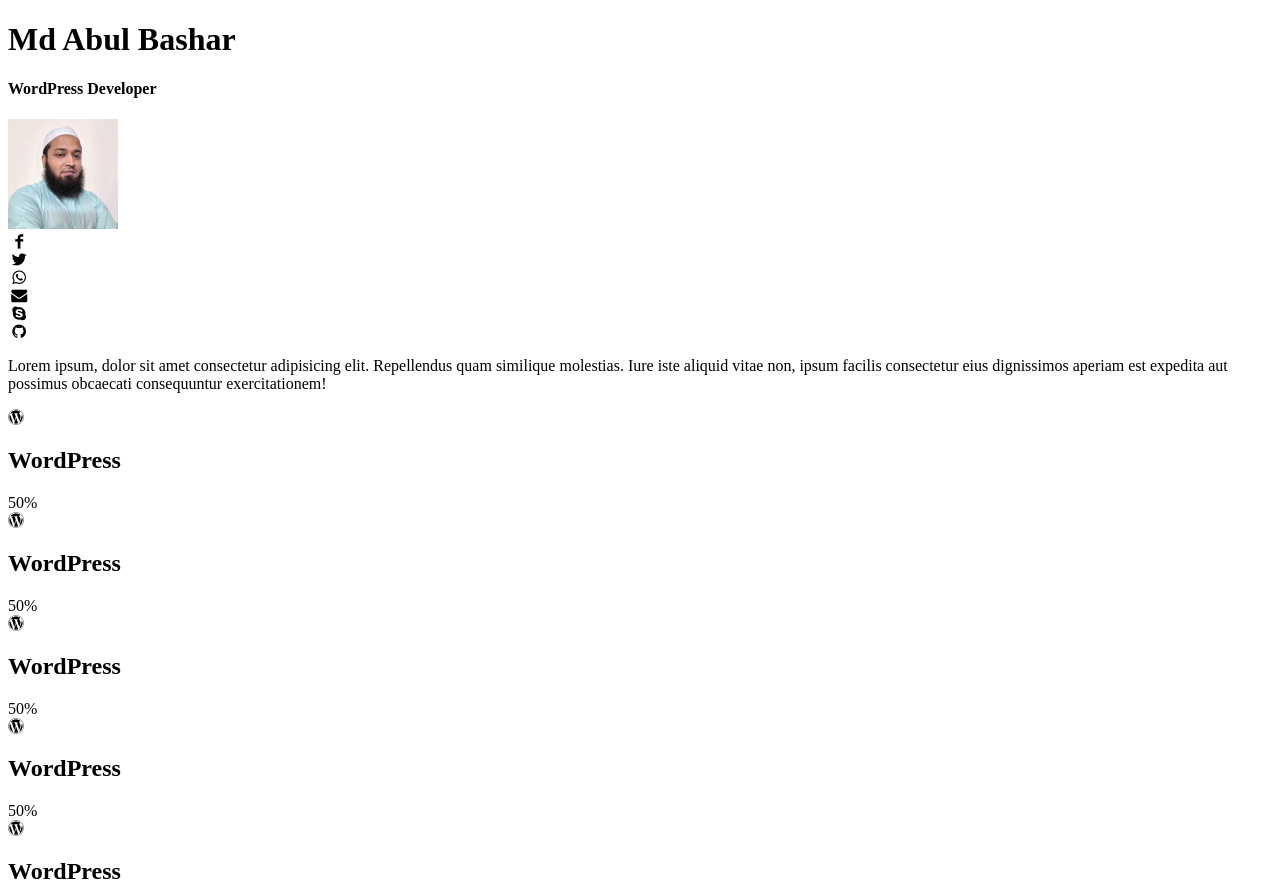
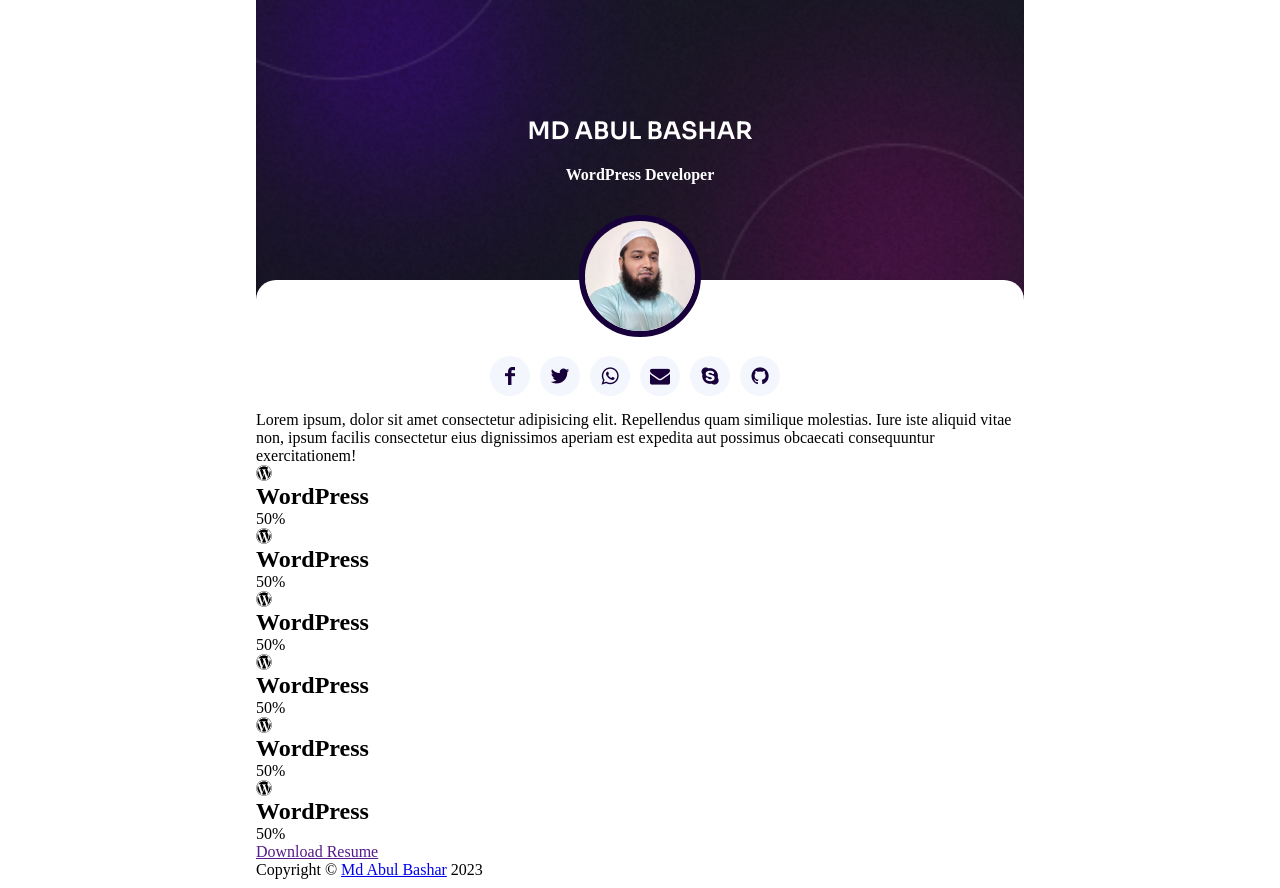
Before and after one commit to hmbashar/nfc-template-design, a plain HTML site: page index.html in a window 1280 px wide. Shown: the top 888 px of the page. Drawn offline with Linux system fonts and the light colour scheme.

Commit message:
social profile done

```diff
--- a/css/style.css
+++ b/css/style.css
@@ -0,0 +1,85 @@
+:root {
+    --nfc-primary-color:#18003A;
+    --nfc-Secondary-color:#F4F6FD;
+    --nfc-text-color:#8C8C8C;
+}
+
+* {
+    margin: 0;
+    padding: 0;
+}
+
+body {
+    max-width: 768px;
+    margin: 0 auto;
+}
+
+.b-nfc-header-area {
+    background-image: url('/img/Bg.png');
+    background-repeat: no-repeat;
+    background-position: center;
+    background-size: cover;
+}
+
+.b-nfc-header {
+    min-height: 300px;
+    display: flex;
+    align-items: center;
+    justify-content: center;
+}
+
+.b-nfc-header-content {
+    color: #fff;
+    text-align: center;
+}
+
+.b-nfc-header-content h1 {
+    margin-bottom: 20px;
+    color: #FFF;
+    font-family: 'Sora', sans-serif;
+    font-size: 24px;
+    font-style: normal;
+    font-weight: 600;
+    line-height: normal;
+    text-transform: uppercase;
+}
+
+.b-nfc-main-content-area {
+    background-color: #FFF;
+    border-radius:20px ;
+    margin-top: -20px;
+}
+.b-nfc-profile-picture {
+    text-align: center;
+}
+.b-nfc-profile-picture img {
+    border: 6px solid var(--nfc-primary-color);
+  border-radius: 100%;
+  margin-top: -65px;
+}
+
+.b-nfc-social-profile{
+    display: flex;
+    justify-content: center;
+    margin-top: 15px;
+    margin-bottom: 15px;
+}
+.b-nfc-single-profile a {
+    text-decoration: none;
+}
+.b-nfc-single-profile i {
+    width: 40px;
+    height: 40px;
+    background-color: var(--nfc-Secondary-color);
+    font-size: 20px;
+    display: flex;
+    align-items: center;
+    border-radius: 50%;
+    justify-content: center;
+    margin-right: 10px;
+    color: var(--nfc-primary-color);
+}
+.b-nfc-single-profile i:hover {
+    background-color: var(--nfc-primary-color);
+    color:#fff;
+}
--- a/index.html
+++ b/index.html
@@ -10,6 +10,13 @@
     <link rel="stylesheet" href="icons/css/animation.css">
     <link rel="stylesheet" href="icons/css/fontello-codes.css">
     <link rel="stylesheet" href="icons/css/fontello-ie7.css">
+
+    <!--Font-->
+    <link rel="preconnect" href="https://fonts.googleapis.com">
+    <link rel="preconnect" href="https://fonts.gstatic.com" crossorigin>
+    <link href="https://fonts.googleapis.com/css2?family=Sora:wght@400;600&display=swap" rel="stylesheet">
+
+
     <!--Main Stylesheet-->
     <link rel="stylesheet" href="css/style.css">
 </head>
@@ -39,39 +46,41 @@
 
                 <!--Single Profile-->
                 <div class="b-nfc-single-profile">
-                    <i class="icon-facebook"></i>
+                    <a href=""><i class="icon-facebook"></i></a>
                 </div><!--/ Single Profile-->
 
                 <!--Single Profile-->
                 <div class="b-nfc-single-profile">
-                    <i class="icon-twitter"></i>
+                    <a href=""><i class="icon-twitter"></i></a>
                 </div><!--/ Single Profile-->
 
                 <!--Single Profile-->
                 <div class="b-nfc-single-profile">
-                    <i class="icon-whatsapp"></i>
+                   <a href=""> <i class="icon-whatsapp"></i></a>
                 </div><!--/ Single Profile-->
 
                 <!--Single Profile-->
                 <div class="b-nfc-single-profile">
-                    <i class="icon-mail-alt"></i>
+                    <a href=""><i class="icon-mail-alt"></i></a>
                 </div><!--/ Single Profile-->
 
                 <!--Single Profile-->
                 <div class="b-nfc-single-profile">
-                    <i class="icon-skype"></i>
+                    <a href=""><i class="icon-skype"></i></a>
                 </div><!--/ Single Profile-->
 
                 <!--Single Profile-->
                 <div class="b-nfc-single-profile">
-                    <i class="icon-github-circled"></i>
+                    <a href=""><i class="icon-github-circled"></i></a>
                 </div><!--/ Single Profile-->
             </div>
         </section><!--/ Social Profiles-->
 
         <!--Short Bio-->
         <section class="b-nfc-short-bio">
-            <p>Lorem ipsum, dolor sit amet consectetur adipisicing elit. Repellendus quam similique molestias. Iure iste aliquid vitae non, ipsum facilis consectetur eius dignissimos aperiam est expedita aut possimus obcaecati consequuntur exercitationem!</p>
+            <p>Lorem ipsum, dolor sit amet consectetur adipisicing elit. Repellendus quam similique molestias. Iure iste
+                aliquid vitae non, ipsum facilis consectetur eius dignissimos aperiam est expedita aut possimus
+                obcaecati consequuntur exercitationem!</p>
         </section><!--/ Short BIO-->
 
         <!--Skill Area-->
@@ -153,11 +162,20 @@
             </div>
         </section><!--/ Skill Area-->
 
+        <!--Resume-->
+        <section class="b-nfc-resume-download-area">
+            <div class="b-nfc-resume-download">
+                <a href="">Download Resume</a>
+            </div>
+        </section><!--/ Resume-->
+
     </main><!--/ Main Content Area-->
 
     <footer class="b-nfc-footer-area">
         <div class="b-nfc-footer">
-            <p>Copyright &copy; <a href="https://facebook.com/hmbashar" target="_blank">Md Abul Bashar</a> <script>document.write(new Date().getFullYear())</script></p>
+            <p>Copyright &copy; <a href="https://facebook.com/hmbashar" target="_blank">Md Abul Bashar</a>
+                <script>document.write(new Date().getFullYear())</script>
+            </p>
         </div>
     </footer>
 
```
Also changed, not shown: img/Bg.png (added).
